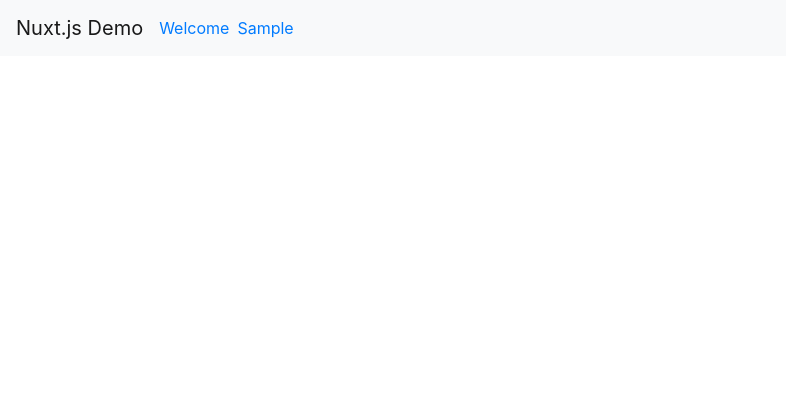
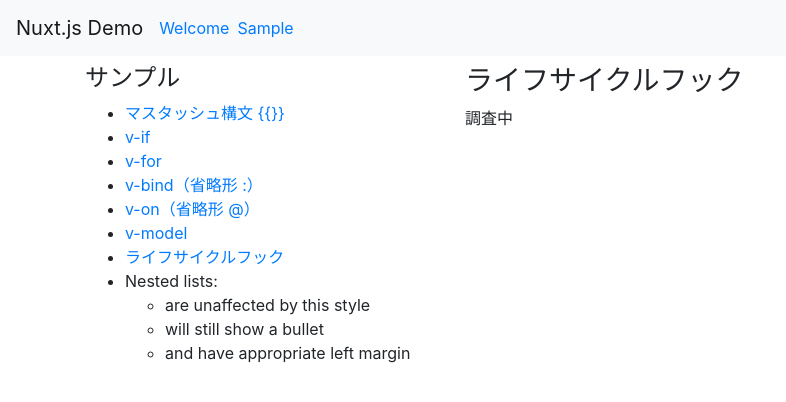
Before and after one commit to 0gravity000/nuxtdemo, a Nuxt app: page /sample/lifecyclehooks in a window 1280 px wide. Shown: the top 402 px of the page, without its empty margins (0-786 px from the left). Built offline with nearby package versions, Linux system fonts and the light colour scheme.

Commit message:
ライフサイクルフックページを追加（調査中）

```diff
--- a/components/SampleMenu.vue
+++ b/components/SampleMenu.vue
@@ -45,6 +45,13 @@
         </NuxtLink>
       </li>
       <li>
+        <NuxtLink
+          to="/sample/lifecyclehooks"
+        >
+          ライフサイクルフック
+        </NuxtLink>
+      </li>
+      <li>
         Nested lists:
         <ul>
           <li>are unaffected by this style</li>
--- /dev/null
+++ b/pages/sample/lifecyclehooks.vue
@@ -0,0 +1,43 @@
+<template>
+  <div>
+    <h3>ライフサイクルフック</h3>
+    <p>{{ message }}</p>
+  </div>
+</template>
+
+<script>
+export default {
+  layout: 'sample',
+  data () {
+    return {
+      message: '調査中'
+    }
+  }
+  /*
+  beforeCreate () {
+    this.message = 'beforeCreate'
+  },
+  created () {
+    this.message = 'created'
+  }
+  beforeMount () {
+    this.message = 'beforeMount'
+  },
+  mounted () {
+    this.message = 'mounted'
+  },
+  beforeUpdate () {
+    this.message = 'beforeUpdate'
+  },
+  updated () {
+    this.message = 'updated'
+  },
+  beforeDestroy () {
+    this.message = 'beforeDestroy'
+  },
+  destroyed () {
+    this.message = 'destroyed'
+  }
+  */
+}
+</script>
```
